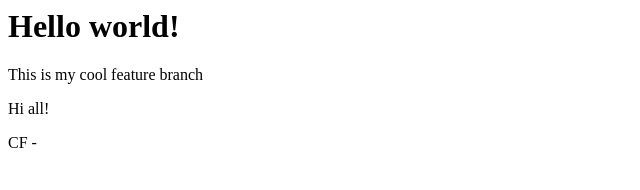
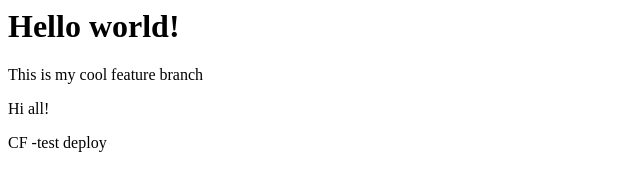
Before and after one commit to santerisalonen/amplify-test, a plain HTML site: page frontend/public/index.html in a window 1280 px wide. Shown: the full height of the page, 0-640 px from the left. Drawn offline with Linux system fonts and the light colour scheme.

Commit message:
Update index.html

```diff
--- a/frontend/public/index.html
+++ b/frontend/public/index.html
@@ -4,4 +4,4 @@
 
 <p>Hi all!</p>
 
-<p>CF -</p>
+<p>CF -test deploy</p>
```
